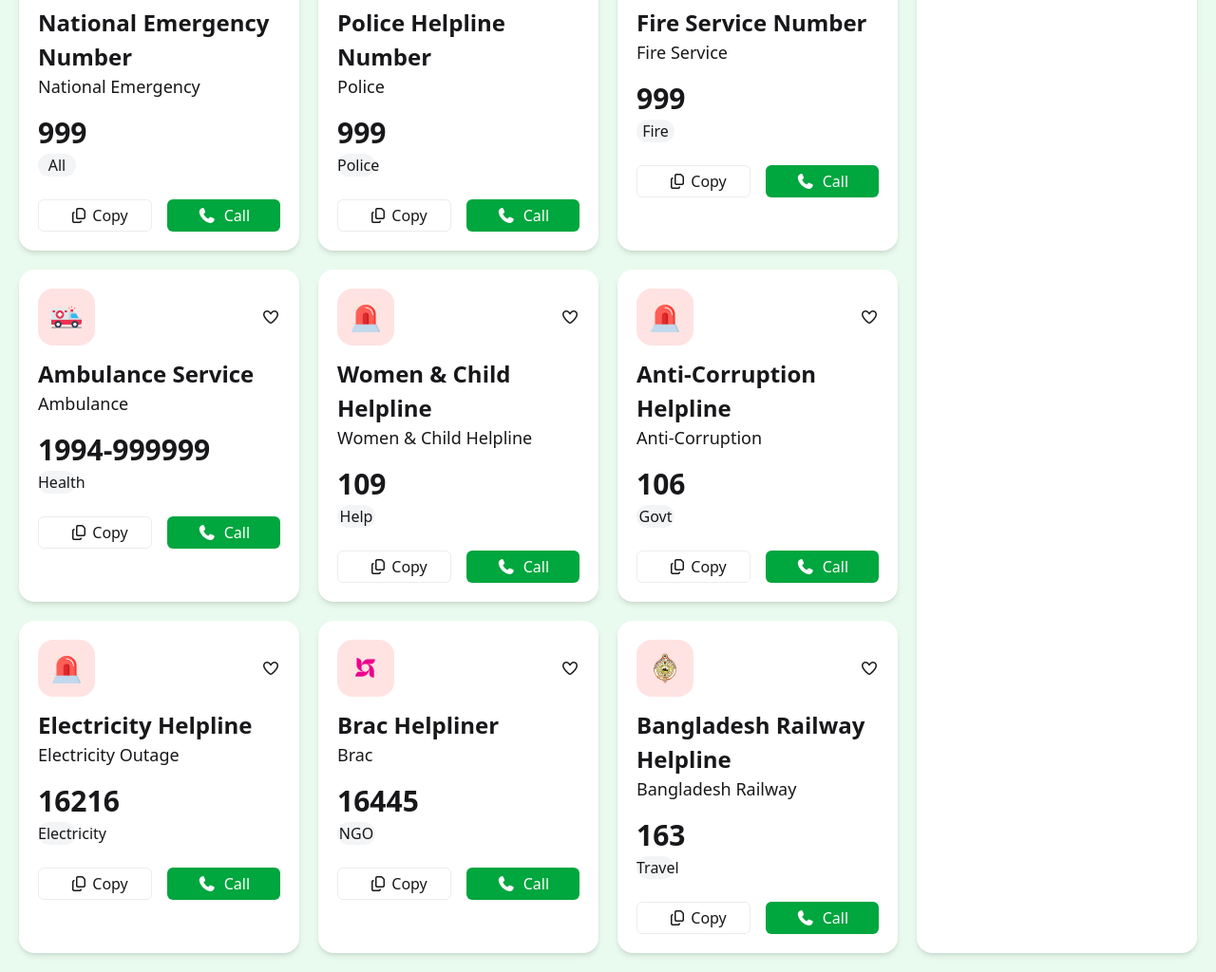
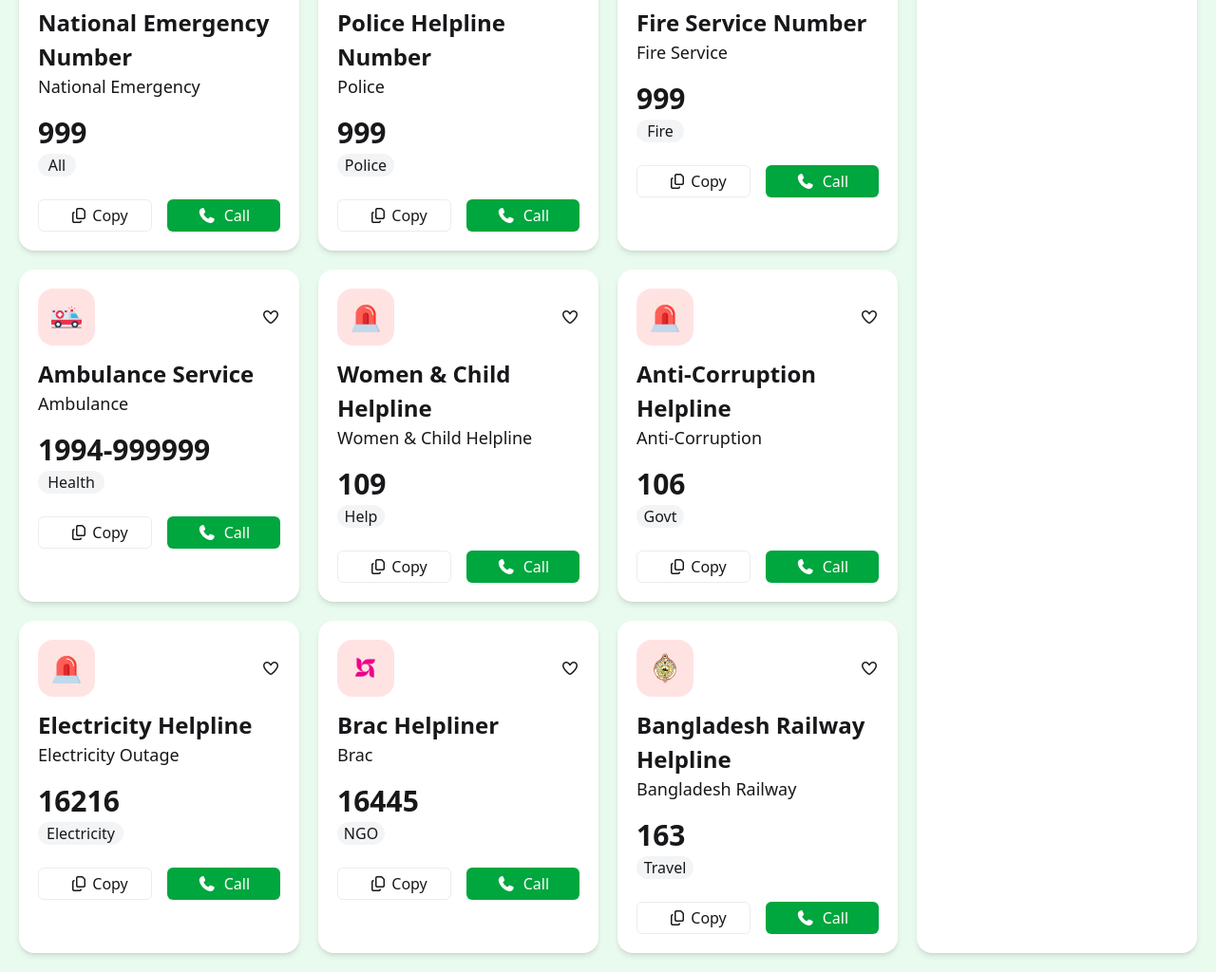
Before and after one commit to MdRifatulIslam1080/B12-A5-Emergency-Hotline, a plain HTML site: page index.html in a window 1280 px wide. Shown: the part 440-1464 px from the top of the page at 95% size. Drawn offline with nearby package versions, Linux system fonts and the light colour scheme.

```diff
--- a/index.html
+++ b/index.html
@@ -126,7 +126,7 @@
           </div>
           <div>
             <h1 class="text-[30px] font-bold">999</h1>
-            <h5 class="bg-gray-100 w-[40px] text-center rounded-3xl">Police</h5>
+            <h5 class="bg-gray-100 w-[60px] text-center rounded-3xl">Police</h5>
           </div>
 
           <div class="flex gap-4 pt-6">
@@ -159,7 +159,7 @@
           </div>
           <div>
             <h1 class="text-[30px] font-bold">999</h1>
-            <h5 class="bg-gray-100 w-[40px] text-center rounded-3xl">Fire</h5>
+            <h5 class="bg-gray-100 w-[50px] text-center rounded-3xl">Fire</h5>
           </div>
           <div class="flex gap-4 pt-6">
             <button
@@ -191,7 +191,7 @@
           </div>
           <div>
             <h1 class="text-[30px] font-bold">1994-999999</h1>
-            <h5 class="bg-gray-100 w-[40px] text-center rounded-3xl">Health</h5>
+            <h5 class="bg-gray-100 w-[70px] text-center rounded-3xl">Health</h5>
           </div>
           <div class="flex gap-4 pt-6">
             <button
@@ -223,7 +223,7 @@
           </div>
           <div>
             <h1 class="text-[30px] font-bold">109</h1>
-            <h5 class="bg-gray-100 w-[40px] text-center rounded-3xl">Help</h5>
+            <h5 class="bg-gray-100 w-[50px] text-center rounded-3xl">Help</h5>
           </div>
           <div class="flex gap-4 pt-6">
             <button
@@ -255,7 +255,7 @@
           </div>
           <div>
             <h1 class="text-[30px] font-bold">106</h1>
-            <h5 class="bg-gray-100 w-[40px] text-center rounded-3xl">Govt</h5>
+            <h5 class="bg-gray-100 w-[50px] text-center rounded-3xl">Govt</h5>
           </div>
           <div class="flex gap-4 pt-6">
             <button
@@ -287,7 +287,7 @@
           </div>
           <div>
             <h1 class="text-[30px] font-bold">16216</h1>
-            <h5 class="bg-gray-100 w-[40px] text-center rounded-3xl">
+            <h5 class="bg-gray-100 w-[90px] text-center rounded-3xl">
               Electricity
             </h5>
           </div>
@@ -318,7 +318,7 @@
           </div>
           <div>
             <h1 class="text-[30px] font-bold">16445</h1>
-            <h5 class="bg-gray-100 w-[40px] text-center rounded-3xl">NGO</h5>
+            <h5 class="bg-gray-100 w-[50px] text-center rounded-3xl">NGO</h5>
           </div>
           <div class="flex gap-4 pt-6">
             <button
@@ -350,7 +350,7 @@
           </div>
           <div>
             <h1 class="text-[30px] font-bold">163</h1>
-            <h5 class="bg-gray-100 w-[40px] text-center rounded-3xl">Travel</h5>
+            <h5 class="bg-gray-100 w-[60px] text-center rounded-3xl">Travel</h5>
           </div>
           <div class="flex gap-4 pt-6">
             <button
@@ -364,6 +364,7 @@
           </div>
         </div>
       </div>
+      <!-- call history -->
       <div class="flex justify-between bg-white rounded-[16px] shadow-md p-5">
         <div class="flex gap-2 mt-2">
           <i class="fa-regular fa-clock mt-1"></i>
```
